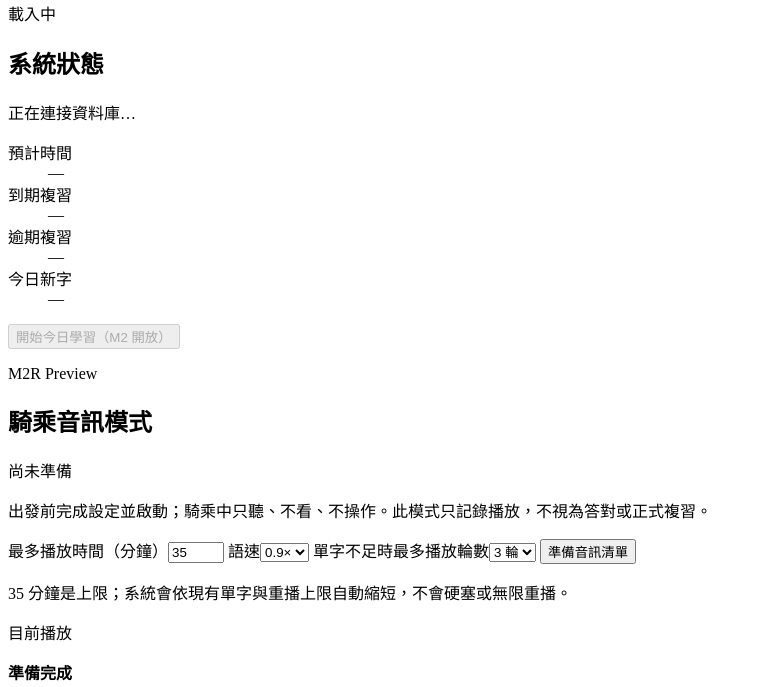
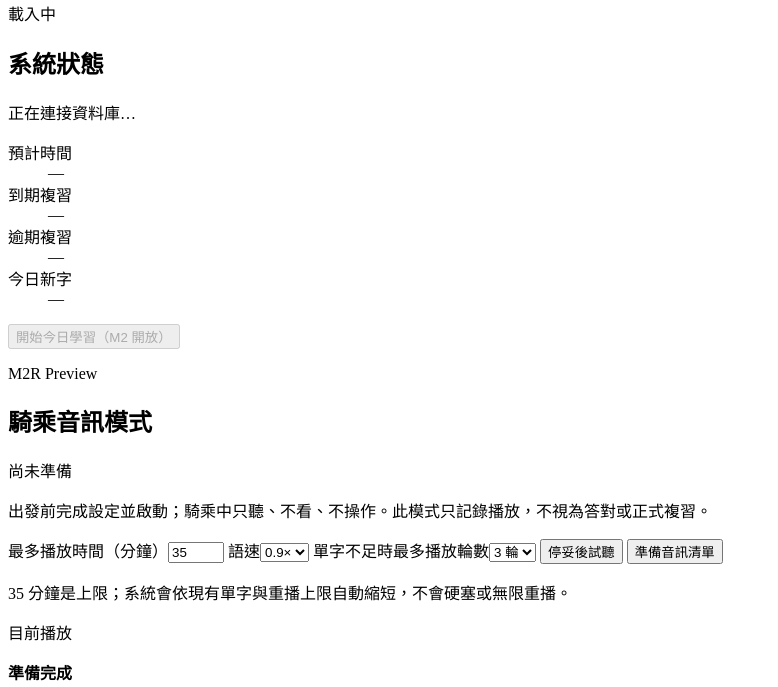
Before and after one commit to LDream-L/Evan-english-lab, a website: page appsscript/Index.html in a window 1280 px wide. Shown: the part 113-800 px from the top of the page, without its empty margins (0-778 px from the left). Drawn offline with Linux system fonts and the light colour scheme.

Commit message:
Add pre-ride audio test control

```diff
--- a/appsscript/Index.html
+++ b/appsscript/Index.html
@@ -33,6 +33,7 @@
           <label>最多播放時間（分鐘）<input id="riding-minutes" type="number" min="5" max="60" step="1" value="35"></label>
           <label>語速<select id="riding-rate"><option value="0.8">0.8×</option><option value="0.9" selected>0.9×</option><option value="1">1.0×</option><option value="1.1">1.1×</option></select></label>
           <label>單字不足時最多播放輪數<select id="riding-passes"><option value="1">1 輪</option><option value="2">2 輪</option><option value="3" selected>3 輪</option></select></label>
+          <button id="test-riding-audio" type="button" class="secondary">停妥後試聽</button>
           <button id="prepare-riding" type="button">準備音訊清單</button>
         </div>
         <p id="riding-message" class="message" aria-live="polite">35 分鐘是上限；系統會依現有單字與重播上限自動縮短，不會硬塞或無限重播。</p>
```
